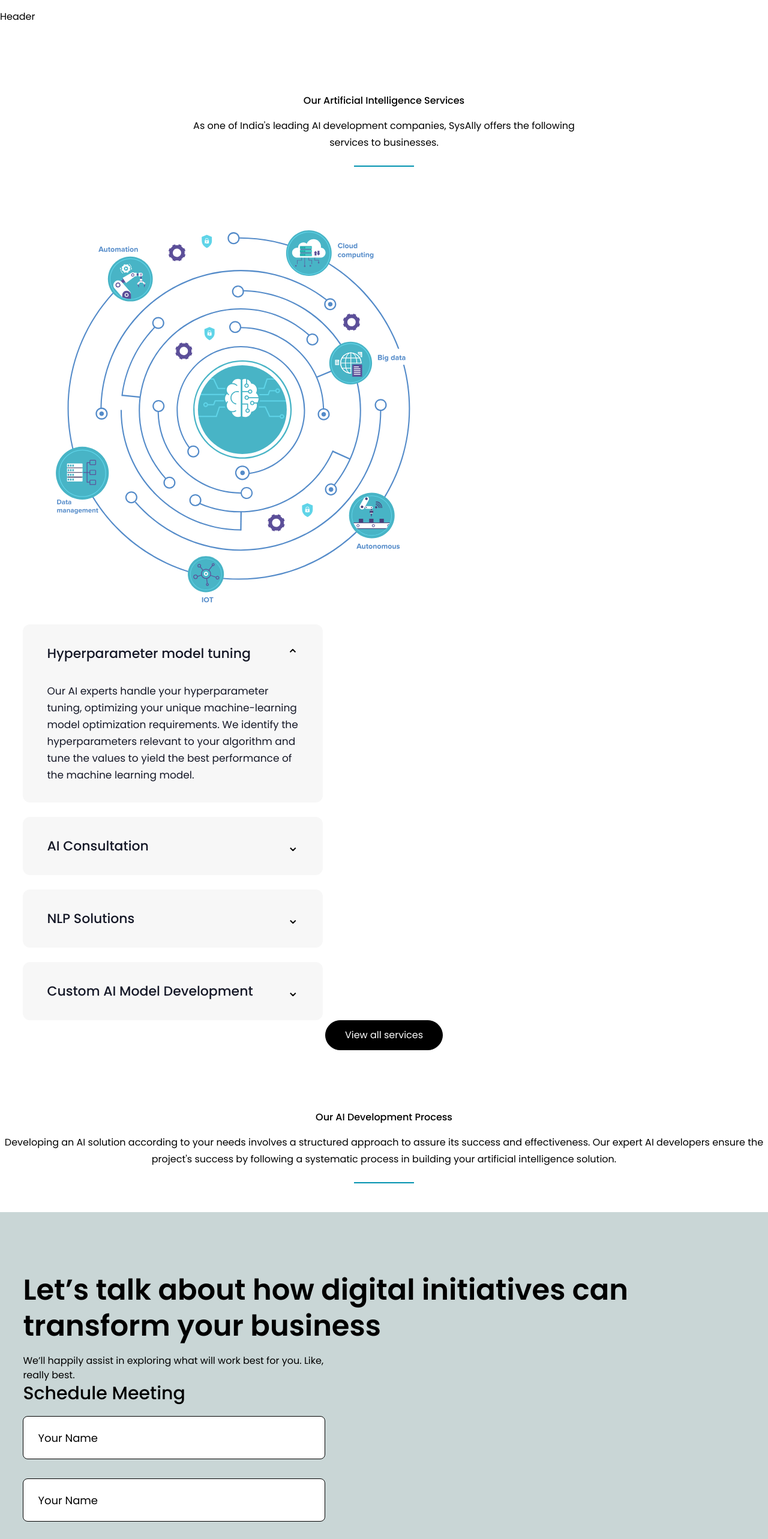
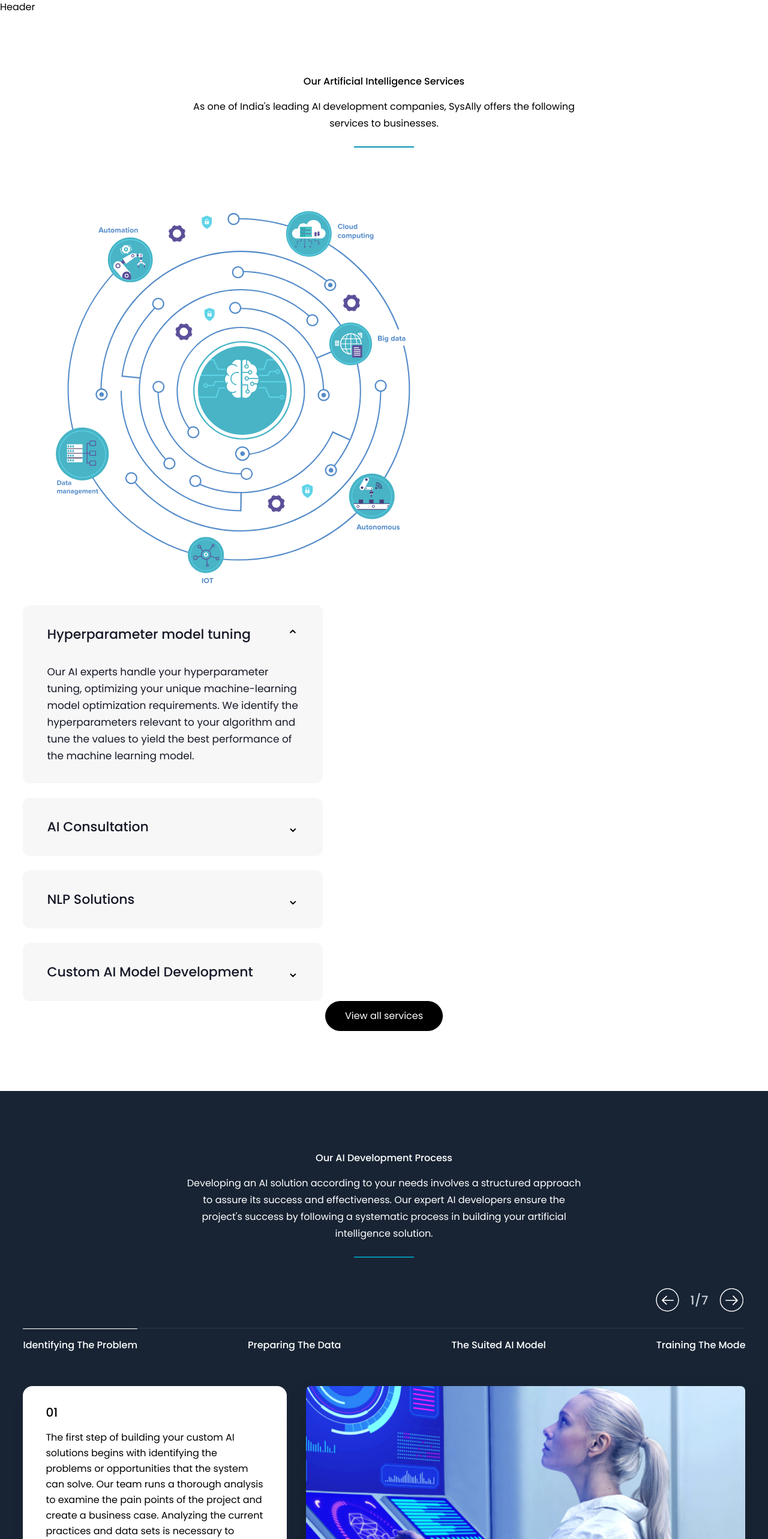
Before and after one commit to sreeparvathymc/intersmart-website, a Next.js app: page / in a window 1280 px wide. Shown: the top 2566 px of the page at 60% size. Built offline with nearby package versions, Linux system fonts and the light colour scheme.

Commit message:
update page

```diff
--- a/src/components/Header/Header.tsx
+++ b/src/components/Header/Header.tsx
@@ -2,7 +2,7 @@
 
 const Header = () => {
   return (
-    <div className="py-4">Header</div>
+    <div>Header</div>
   )
 }
 
--- a/src/components/HomeComponents/AiDeveloperprocess.tsx
+++ b/src/components/HomeComponents/AiDeveloperprocess.tsx
@@ -1,24 +1,22 @@
-import SectionIntro from "../ReusableComponents/Sections/SectionIntro"
+"use client";
 
+import SectionIntro from "../ReusableComponents/Sections/SectionIntro";
+import ProcessSlider from "../Slider/ProcessSlider";
 
 const AiDeveloperprocess = () => {
   return (
-    <div>
-
-      <div>
+    <div className="bg-[#182434] text-white py-[54px] md:py-[75px] xl:py-25">
+      <div className="container-custom">
         <SectionIntro
-        introTitle="Our AI Development Process"
-        introText="Developing an AI solution according to your needs involves a structured approach to assure its success and effectiveness. Our expert AI developers ensure the project's success by following a systematic process in building your artificial intelligence solution."
+          introTitle="Our AI Development Process"
+          introText="Developing an AI solution according to your needs involves a structured approach to assure its success and effectiveness. Our expert AI developers ensure the project's success by following a systematic process in building your artificial intelligence solution."
+          textclass="max-w-[660px]"
         />
 
+        <ProcessSlider />
+      </div>
+    </div>
+  );
+};
 
-
-      </div>
-
-
-
-    </div>
-  )
-}
-
-export default AiDeveloperprocess
+export default AiDeveloperprocess;
--- a/src/components/HomeComponents/Banner.tsx
+++ b/src/components/HomeComponents/Banner.tsx
@@ -15,9 +15,8 @@
 
 
 
-      <div className="absolute top-0 left-0 z-10 h-ful">
+      <div className="absolute top-0 left-0 z-10 w-full h-full">
          <BannerSlider />
-
       </div>
 
 
```
